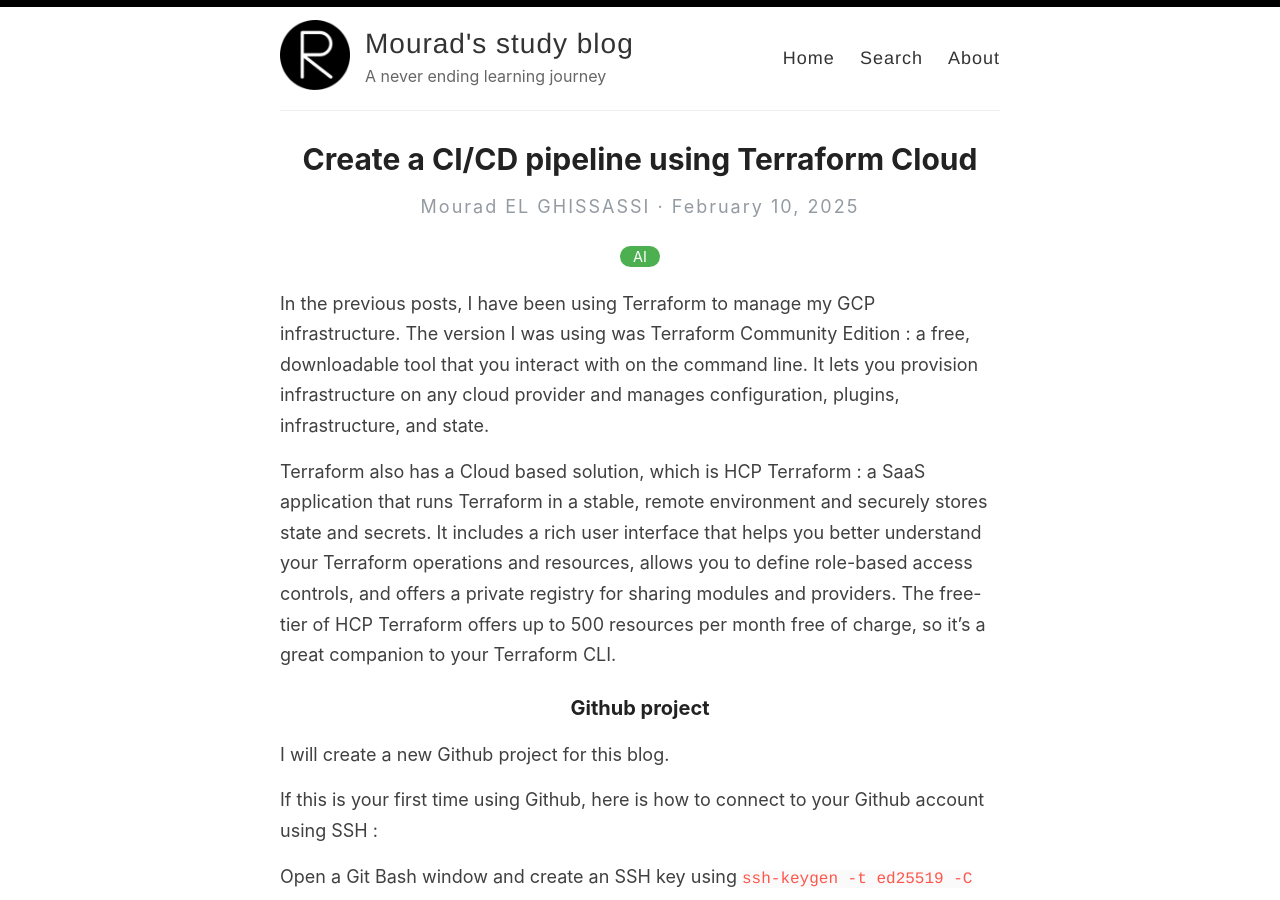
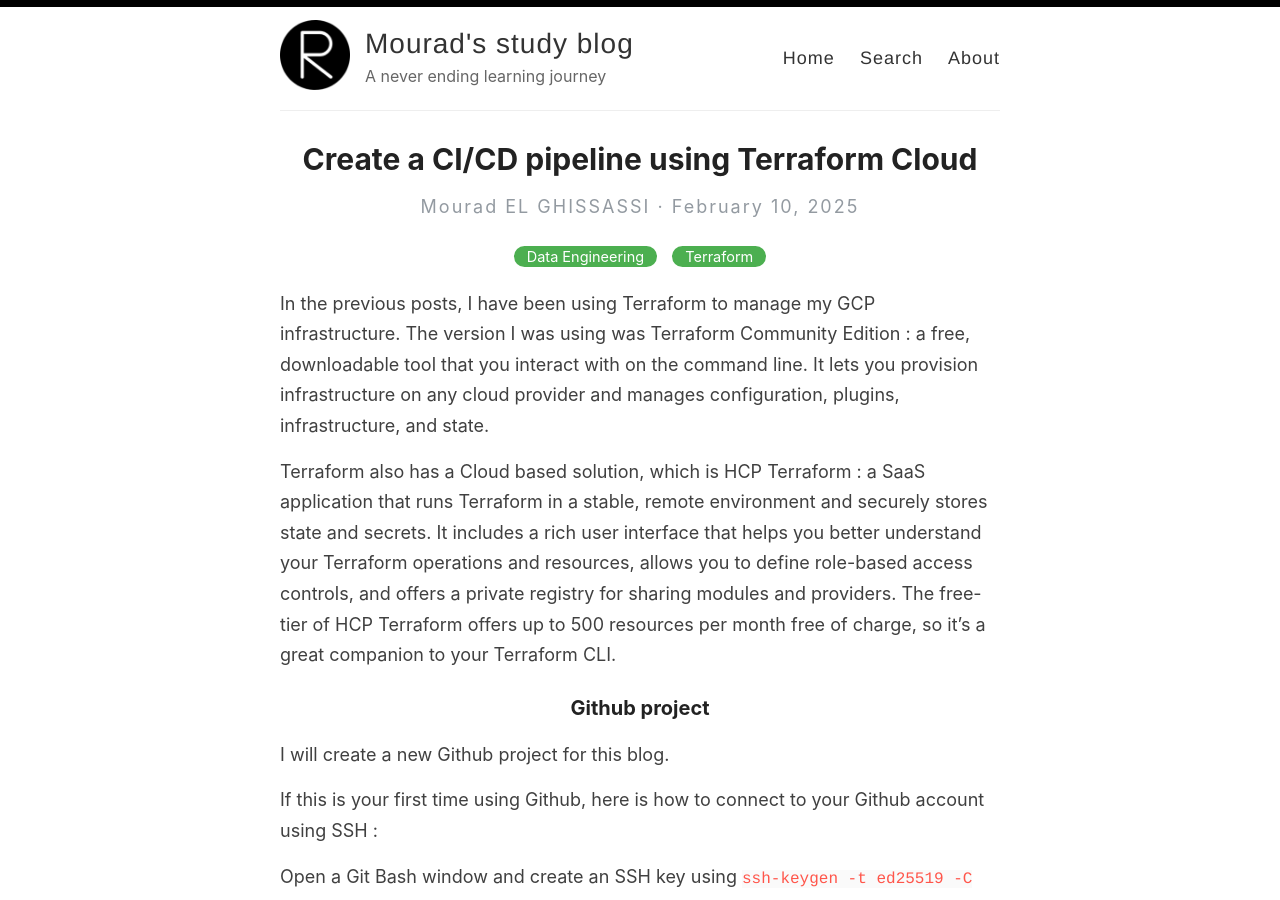
Before and after one commit to everythingdata-ai/everythingdata-ai.github.io, a Jekyll site: the page built from _posts/2025-02-10-terraform-cicd.md, in a window 1280 px wide and 900 px high. Built offline with Jekyll 4.4.1, drawn with Linux system fonts in a browser that asks for light colours.

Commit message:
Update 2025-02-10-terraform-cicd.md

```diff
--- a/_posts/2025-02-10-terraform-cicd.md
+++ b/_posts/2025-02-10-terraform-cicd.md
@@ -1,7 +1,7 @@
 ---
 layout: post
 title: Create a CI/CD pipeline using Terraform Cloud
-categories: [AI]
+categories: [Data Engineering, Terraform]
 ---
 
 In the previous posts, I have been using Terraform to manage my GCP infrastructure.
```
